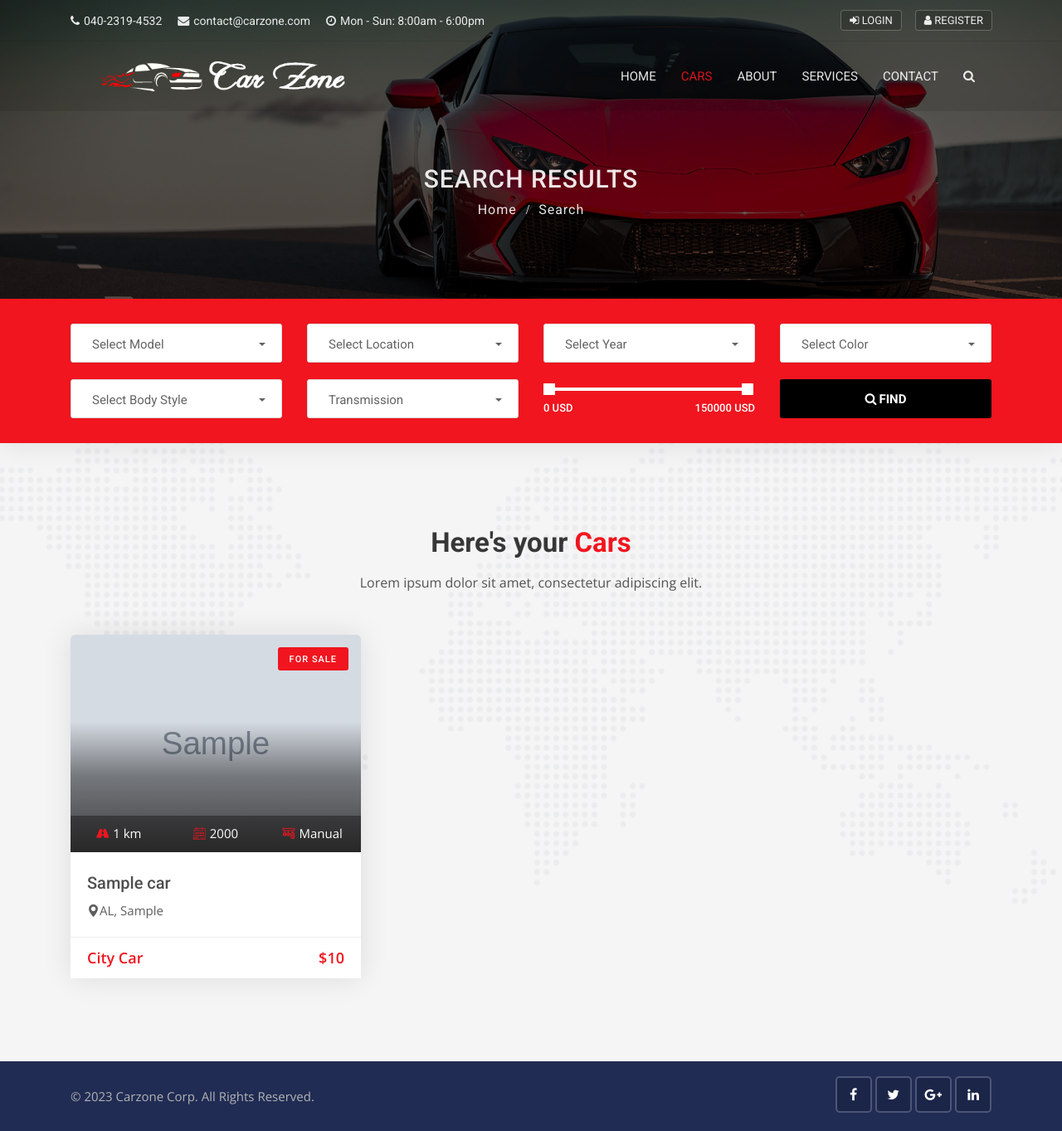
After one commit to amanovishnu/AutoExchange, a Django app: page /cars/search in a window 1280 px wide. The commit adds this page. Shown: the whole page at 83% size. Run offline with Django 3.2, Linux system fonts and the light colour scheme; tables that the repository leaves empty hold one stand-in row (values such as "Sample post"); grey boxes marked "Sample" are stand-in pictures; some libraries are stand-ins or nearby versions.

Commit message:
info - search functionality completed

```diff
--- a/cars/models.py
+++ b/cars/models.py
@@ -142,6 +142,7 @@ class Car(models.Model):
     ['Cabriolet','Cabriolet'],
     ['Super Car','Super Car']
   ]
+
   car_title = models.CharField(max_length=255)
   state = models.CharField(max_length=100, choices=state_choice)
   city = models.CharField(max_length=100)
--- a/cars/urls.py
+++ b/cars/urls.py
@@ -4,4 +4,5 @@ from . import views
 urlpatterns = [
   path('', views.cars, name='cars'),
   path('<int:id>', views.car_detail, name='car_detail'),
+  path('search', views.search, name='search')
 ]
--- a/cars/views.py
+++ b/cars/views.py
@@ -4,8 +4,13 @@ from .models import Car
 
 # Create your views here.
 def cars(request):
+    model_field = Car.objects.values_list('model', flat=True).distinct()
+    city_field = Car.objects.values_list('city', flat=True).distinct()
+    year_field = Car.objects.values_list('year', flat=True).distinct()
+    body_style_field = Car.objects.values_list('body_style', flat=True).distinct()
+    transmission_field = Car.objects.values_list('transmission', flat=True).distinct()
     cars = Car.objects.order_by('-created_date')
-    paginator = Paginator(cars, 2)
+    paginator = Paginator(cars, 4)
     page_no = request.GET.get('page')
     try:
         paged_cars  = paginator.page(page_no)
@@ -13,12 +18,78 @@ def cars(request):
         paged_cars = paginator.page(1)
     except EmptyPage:
         paged_cars = paginator.page(paginator.num_pages)
-    print(f'Test -> {paginator.num_pages}')
-    data = {'cars':paged_cars}
+    data = {
+        'cars':paged_cars,
+        'model_field': model_field,
+        'city_field': city_field,
+        'year_field': year_field,
+        'body_style_field': body_style_field,
+        'transmission_field': transmission_field,
+    }
     return render(request, 'cars/cars.html', context=data)
 
 def car_detail(request, id):
     object = get_object_or_404(Car, id=id)
-    print('Hello World ->', type(object.features))
     data = {'car': object}
     return render(request, 'cars/car_detail.html', context=data)
+
+def search(request):
+    model_field = Car.objects.values_list('model', flat=True).distinct()
+    city_field = Car.objects.values_list('city', flat=True).distinct()
+    year_field = Car.objects.values_list('year', flat=True).distinct()
+    body_style_field = Car.objects.values_list('body_style', flat=True).distinct()
+    transmission_field = Car.objects.values_list('transmission', flat=True).distinct()
+    color_field = Car.objects.values_list('color', flat=True).distinct()
+    cars = Car.objects.order_by('-created_date')
+
+    if 'keyword' in request.GET:
+        keyword = request.GET.get('keyword')
+        if keyword:
+            cars = cars.filter(description__icontains = keyword)
+
+    if 'model' in request.GET:
+        model = request.GET.get('model')
+        if model:
+            cars = cars.filter(model__iexact = model)
+
+    if 'year' in request.GET:
+        year = request.GET.get('year')
+        if year:
+            cars = cars.filter(year__iexact = year)
+
+    if 'city' in request.GET:
+        city = request.GET.get('city')
+        if city:
+            cars = cars.filter(city__iexact = city)
+
+    if 'body_style' in request.GET:
+        body_style = request.GET.get('body_style')
+        if body_style:
+            cars = cars.filter(body_style__iexact = body_style)
+
+    if 'transmission' in request.GET:
+        transmission = request.GET.get('transmission')
+        if transmission:
+            cars = cars.filter(transmission__iexact = transmission)
+
+    if 'color' in request.GET:
+        color = request.GET.get('color')
+        if color:
+            cars = cars.filter(color__iexact = color)
+
+
+    if 'min_price' in request.GET or 'max_price' in request.GET:
+        min_price = request.GET.get('min_price')
+        max_price = request.GET.get('max_price')
+        cars = cars.filter(price__gte = min_price, price__lte = max_price) # Using And Condition
+
+    data = {
+        'cars': cars,
+        'model_field': model_field,
+        'city_field': city_field,
+        'year_field': year_field,
+        'body_style_field': body_style_field,
+        'transmission_field': transmission_field,
+        'color_field': color_field,
+    }
+    return render(request, 'cars/search.html', context=data)
--- a/templates/base.html
+++ b/templates/base.html
@@ -50,8 +50,8 @@
   <!-- Full Page Search Start -->
   <div id="full-page-search">
     <button type="button" class="close">×</button>
-    <form action="https://storage.googleapis.com/theme-vessel/carhouse/index.html#" class="search-header">
-      <input type="search" value="" placeholder="type keyword(s) here. Eg: audi, benz etc" />
+    <form action="{% url 'search' %}" class="search-header">
+      <input type="search" value="" placeholder="type keyword(s) here. Eg: audi, benz etc" name="keyword" />
       <button type="submit" class="btn btn-sm button-theme">Search</button>
     </form>
   </div>
--- /dev/null
+++ b/templates/cars/search.html
@@ -0,0 +1,206 @@
+{% extends 'base.html' %}
+{% load static %}
+{% load humanize %}
+
+{% block content %}
+
+<!-- Banner start -->
+<div class="sub-banner overview-bgi">
+  <div class="container breadcrumb-area">
+    <div class="breadcrumb-areas">
+      <h1>Search Results</h1>
+      <ul class="breadcrumbs">
+        <li><a href="{% url 'home'%}">Home</a></li>
+        <li class="active">Search</li>
+      </ul>
+    </div>
+  </div>
+</div>
+<!-- Banner end -->
+
+<!-- Search box 3 start -->
+<div class="search-box-3 sb-7 bg-active">
+  <div class="container">
+    <div class="search-area-inner">
+      <div class="search-contents">
+        <form method="GET" action="{% url 'search' %}">
+          <div class="row">
+            <div class="col-lg-3 col-md-6 col-sm-6 col-6">
+              <div class="form-group">
+                <select class="selectpicker search-fields" name="model">
+                  <option disabled="disabled" selected="selected">Select Model</option>
+                  {% for item in model_field %}
+                  <option value="{{item}}">{{item}}</option>
+                  {% endfor %}
+                </select>
+              </div>
+            </div>
+            <div class="col-lg-3 col-md-6 col-sm-6 col-6">
+              <div class="form-group">
+                <select class="selectpicker search-fields" name="city">
+                  <option disabled="disabled" selected="selected">Select Location</option>
+                  {% for item in city_field %}
+                  <option value="{{item}}">{{item}}</option>
+                  {% endfor %}
+                </select>
+              </div>
+            </div>
+            <div class="col-lg-3 col-md-6 col-sm-6 col-6">
+              <div class="form-group">
+                <select class="selectpicker search-fields" name="year">
+                  <option disabled="disabled" selected="selected">Select Year</option>
+                  {% for item in year_field %}
+                  <option value="{{item}}">{{item}}</option>
+                  {% endfor %}
+                </select>
+              </div>
+            </div>
+            <div class="col-lg-3 col-md-6 col-sm-6 col-6">
+              <div class="form-group">
+                <select class="selectpicker search-fields" name="color">
+                  <option disabled="disabled" selected="selected">Select Color</option>
+                  {% for item in color_field %}
+                  <option value="{{item}}">{{item}}</option>
+                  {% endfor %}
+                </select>
+              </div>
+            </div>
+          </div>
+          <div class="row">
+            <div class="col-lg-3 col-md-6 col-sm-6 col-6">
+              <div class="form-group">
+                <select class="selectpicker search-fields" name="body_style">
+                  <option disabled="disabled" selected="selected">Select Body Style</option>
+                  {% for item in body_style_field %}
+                  <option value="{{item}}">{{item}}</option>
+                  {% endfor %}
+                </select>
+              </div>
+            </div>
+            <div class="col-lg-3 col-md-6 col-sm-6 col-6">
+              <div class="form-group">
+                <select class="selectpicker search-fields" name="transmission">
+                  <option disabled="disabled" selected="selected">Transmission</option>
+                  {% for item in transmission_field %}
+                  <option value="{{item}}">{{item}}</option>
+                  {% endfor %}
+                </select>
+              </div>
+            </div>
+            <div class="col-lg-3 col-md-6 col-sm-6 col-6">
+              <div class="form-group">
+                <div class="range-slider">
+                  <div data-min="0" data-max="150000" data-unit="USD" data-min-name="min_price"
+                    data-max-name="max_price" class="range-slider-ui ui-slider" aria-disabled="false"></div>
+                  <div class="clearfix"></div>
+                </div>
+              </div>
+            </div>
+            <div class="col-lg-3 col-md-6 col-sm-6 col-6">
+              <div class="form-group">
+                <button class="btn btn-block button-theme btn-md">
+                  <i class="fa fa-search"></i>Find
+                </button>
+              </div>
+            </div>
+          </div>
+        </form>
+      </div>
+    </div>
+  </div>
+</div>
+<!-- Search box 3 end -->
+
+<!-- Featured car start -->
+<div class="featured-car content-area">
+  <div class="container">
+    <!-- Main title -->
+    <div class="main-title">
+      <h1>Here's your <span>Cars</span></h1>
+      <p>Lorem ipsum dolor sit amet, consectetur adipiscing elit.</p>
+    </div>
+    <div class="row">
+      {% for car in cars %}
+      <div class="col-lg-4 col-md-6">
+        <div class="car-box">
+          <div class="car-thumbnail">
+            <a href="{% url 'car_detail' car.id %}" class="car-img">
+              <div class="tag">For Sale</div>
+              <img class="d-block w-100" src="{{car.car_photo.url}}" alt="car" style="min-height:262px; max-height:262px;">
+              <div class="facilities-list clearfix">
+                <ul>
+                  <li>
+                    <span><i class="flaticon-way"></i></span>{{car.miles|intcomma}} km
+                  </li>
+                  <li>
+                    <span><i class="flaticon-calendar-1"></i></span>{{car.year}}
+                  </li>
+                  <li>
+                    <span><i class="flaticon-manual-transmission"></i></span>{{car.transmission}}
+                  </li>
+                </ul>
+              </div>
+            </a>
+            <div class="carbox-overlap-wrapper">
+              <div class="overlap-box">
+                <div class="overlap-btns-area">
+                  <a class="overlap-btn" data-toggle="modal" data-target="#carOverviewModal">
+                    <i class="fa fa-eye-slash"></i>
+                  </a>
+                  <div class="car-magnify-gallery">
+                    <a href="{{car.car_photo.url}}" class="overlap-btn">
+                      <i class="fa fa-expand"></i>
+                      <img class="hidden" src="{{car.car_photo.url}}" alt="hidden-img">
+                    </a>
+                    {% if car.car_photo_1 %}
+                    <a href="{{car.car_photo_1.url}}" class="hidden">
+                      <img class="hidden" src="{{car.car_photo_1.url}}" alt="hidden-img">
+                    </a>
+                    {% endif %}
+                    {% if car.car_photo_2 %}
+                    <a href="{{car.car_photo_2.url}}" class="hidden">
+                      <img class="hidden" src="{{car.car_photo_2.url}}" alt="hidden-img">
+                    </a>
+                    {% endif %}
+                    {% if car.car_photo_3 %}
+                    <a href="{{car.car_photo_3.url}}" class="hidden">
+                      <img class="hidden" src="{{car.car_photo_3.url}}" alt="hidden-img">
+                    </a>
+                    {% endif %}
+                    {% if car.car_photo_4 %}
+                    <a href="{{car.car_photo_4.url}}" class="hidden">
+                      <img class="hidden" src="{{car.car_photo_4.url}}" alt="hidden-img">
+                    </a>
+                    {% endif %}
+                  </div>
+                </div>
+              </div>
+            </div>
+          </div>
+          <div class="detail">
+            <h1 class="title">
+              <a href="{% url 'car_detail' car.id %}">{{car.car_title}}</a>
+            </h1>
+            <div class="location">
+              <a href="{% url 'car_detail' car.id %}">
+                <i class="flaticon-pin"></i>{{car.state}}, {{car.city}}
+              </a>
+            </div>
+          </div>
+          <div class="footer clearfix">
+            <div class="pull-left ratings days">
+              <p class="cartype">{{car.body_style}}</p>
+            </div>
+            <div class="pull-right">
+              <p class="price">${{car.price|intcomma}}</p>
+            </div>
+          </div>
+        </div>
+      </div>
+      {% endfor %}
+    </div>
+  </div>
+</div>
+<!-- Featured car end -->
+
+{% endblock %}
```
Also changed, not shown: pages/views.py (+11 -2 lines), templates/cars/cars.html (+24 -34 lines), templates/pages/home.html (+21 -32 lines).
